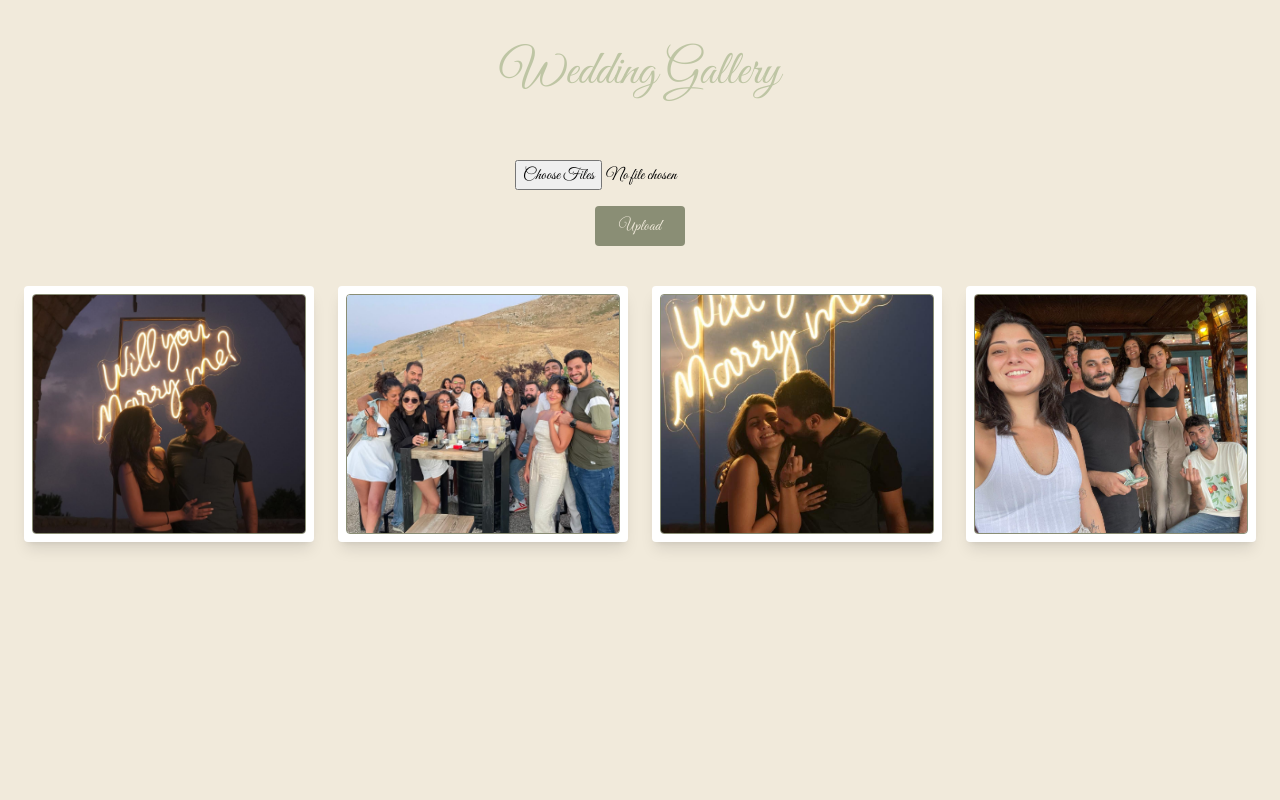
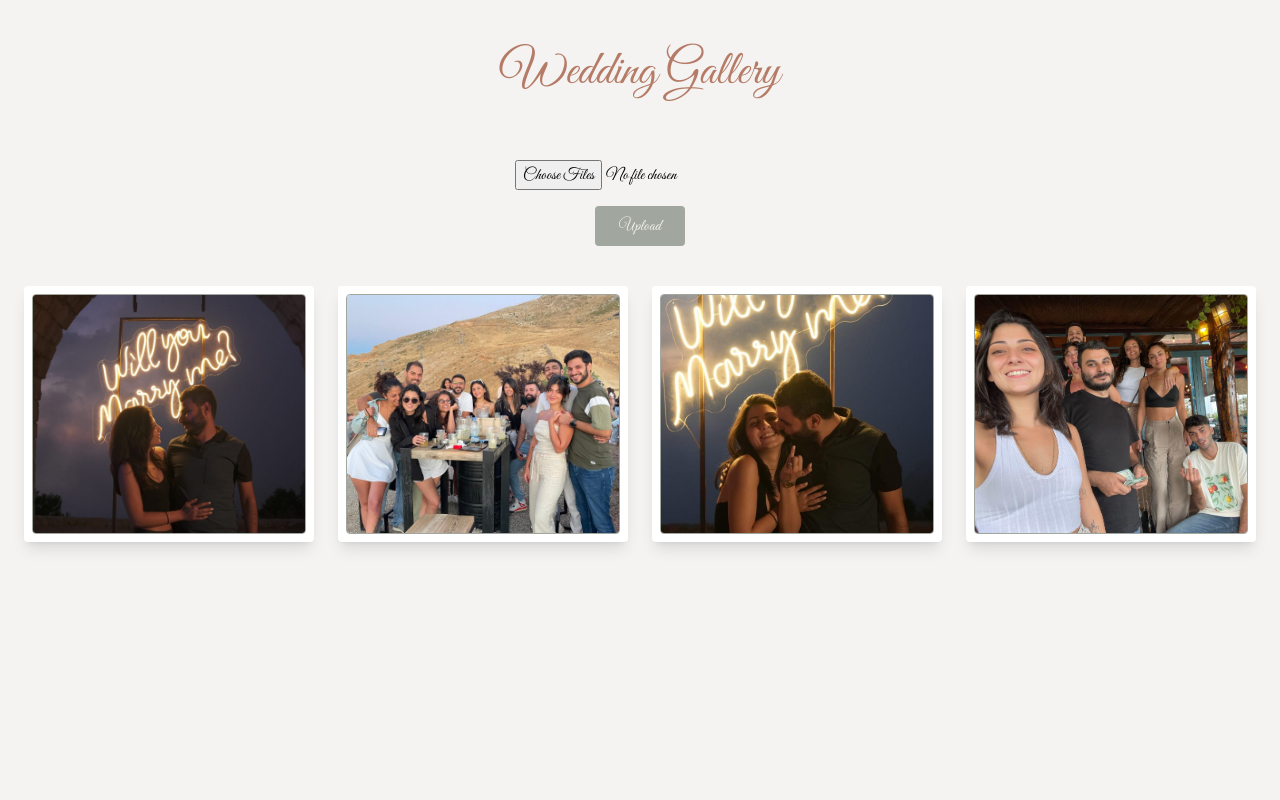
Before and after one commit to JoelleSlmn-98/cynthia_wedding_site, a Flask app: page /gallery in a window 1280 px wide. Run offline with Flask 3, Linux system fonts and the light colour scheme; some libraries are stand-ins or nearby versions.

Commit message:
Update gallery.html

```diff
--- a/templates/gallery.html
+++ b/templates/gallery.html
@@ -8,11 +8,11 @@
   <link href="https://fonts.googleapis.com/css2?family=Great+Vibes&display=swap" rel="stylesheet">
   <style>
     :root {
-      --forest: #BEC5A4;
-      --pine: #8A8E75;
-      --olive: #68604D;
-      --stone: #D5C7AD;
-      --linen: #F1EADB;
+      --forest: #B57B66;
+      --pine: #A1A79E;
+      --olive: #68756D;
+      --stone: #DECEBF;
+      --linen: #F4F3F1;
     }
     body {
       font-family: 'Great Vibes', cursive;
```
